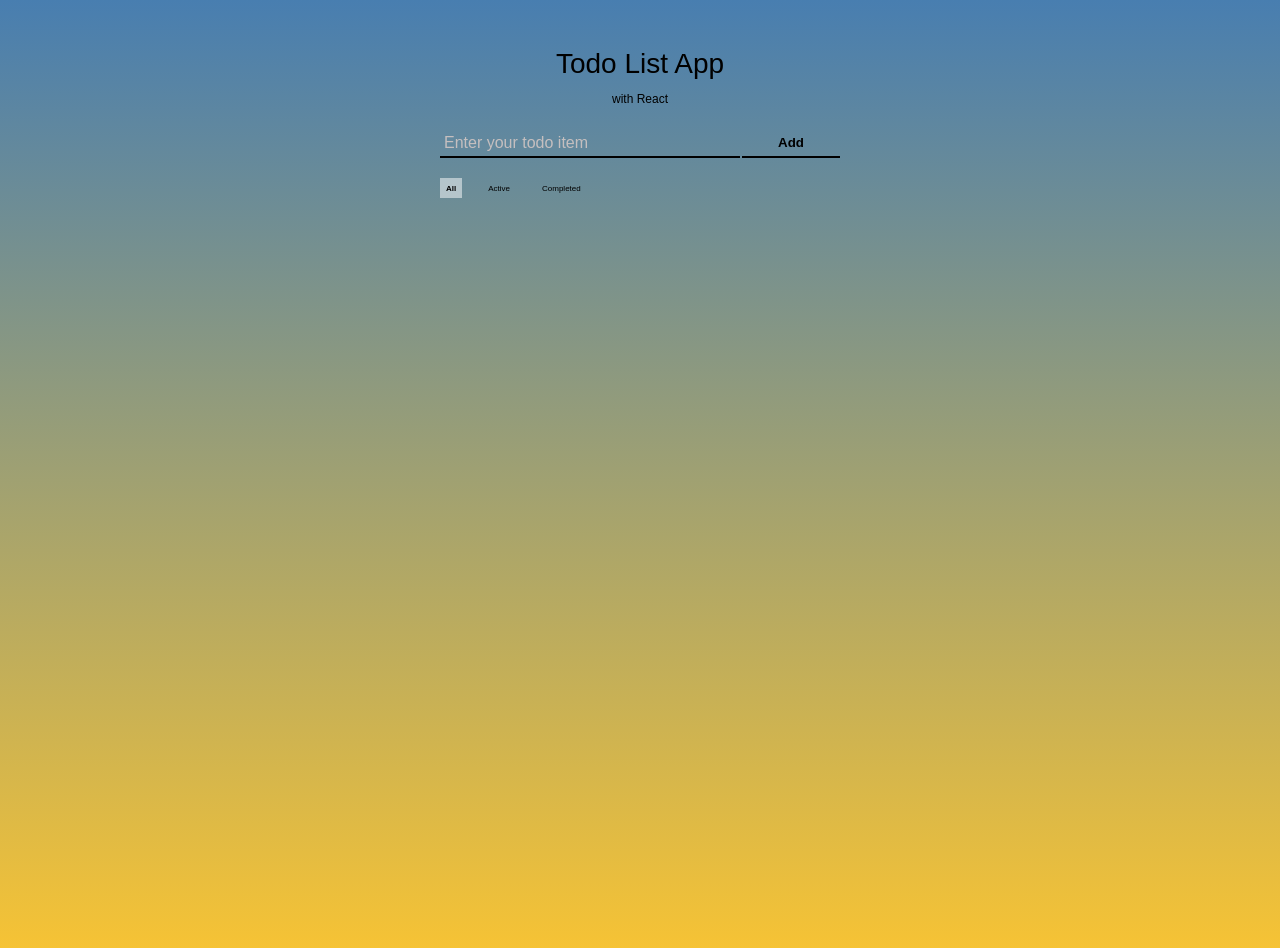
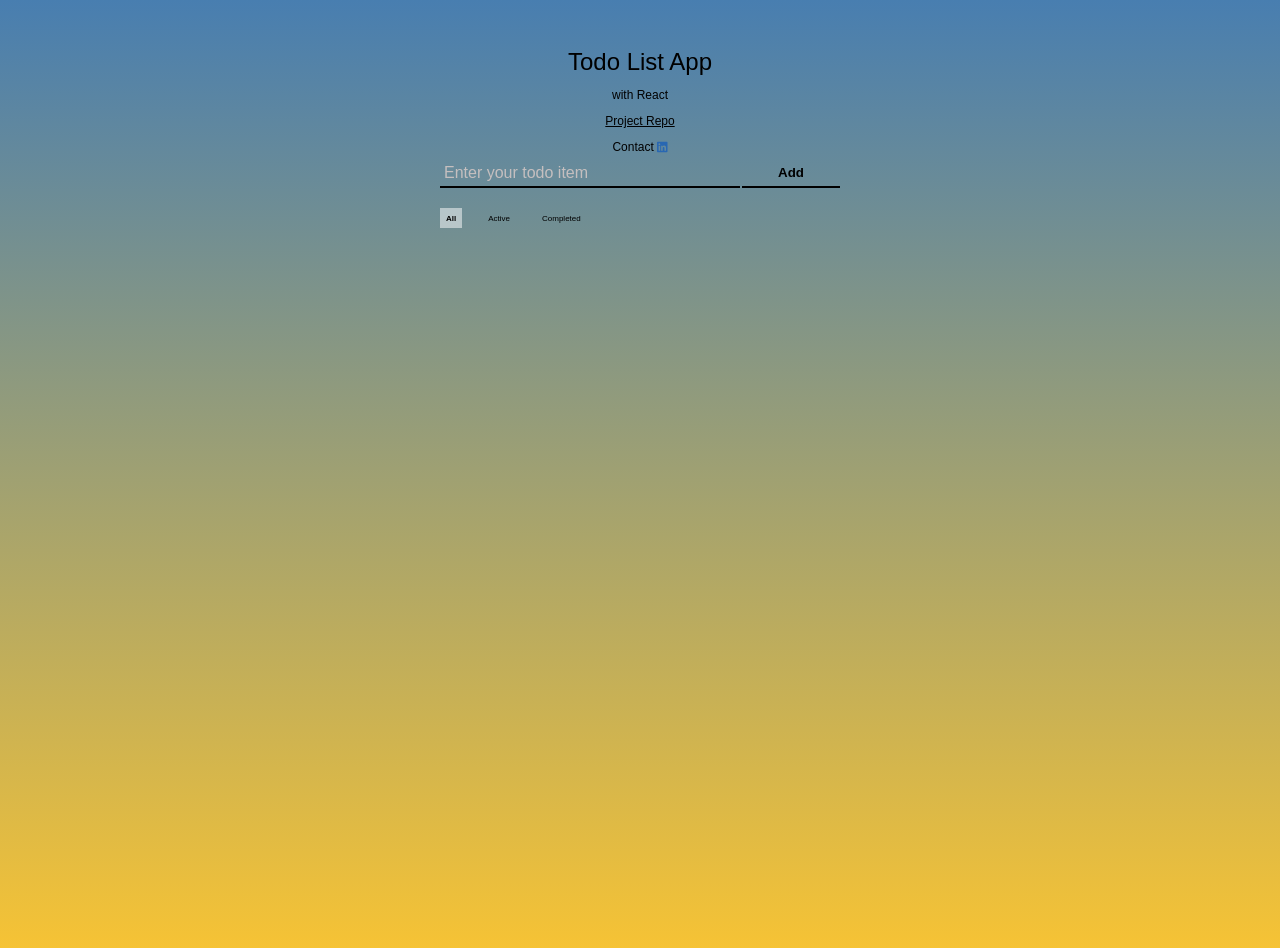
Before and after one commit to hnhon/todolistdemo, a React (Create React App) app: page / in a window 1280 px wide. Shown: the top 948 px of the page. Built offline with nearby package versions, Linux system fonts and the light colour scheme.

Commit message:
add contact section, improve css

```diff
--- a/package.json
+++ b/package.json
@@ -3,6 +3,10 @@
   "version": "0.1.0",
   "private": true,
   "dependencies": {
+    "@fortawesome/fontawesome-svg-core": "^1.2.28",
+    "@fortawesome/free-brands-svg-icons": "^5.13.0",
+    "@fortawesome/free-solid-svg-icons": "^5.13.0",
+    "@fortawesome/react-fontawesome": "^0.1.9",
     "@testing-library/jest-dom": "^4.2.4",
     "@testing-library/react": "^9.4.0",
     "@testing-library/user-event": "^7.2.1",
--- a/src/AddTodo.css
+++ b/src/AddTodo.css
@@ -1,4 +1,5 @@
 .form {
+ margin-top: 30px;
  display: grid;
  grid-template-columns: 75% 25%;
  grid-template-rows: 30px;
--- a/src/Title.css
+++ b/src/Title.css
@@ -1,10 +1,18 @@
+a {
+    color: inherit;
+}
+
 .title {
     height: 40px;
     padding: 40px;
     text-align: center;
-    font-size: 28px;
+    font-size: 1.5rem;
+}
+
+#social {
+    color: #2867B2;
 }
 
 #description {
-    font-size: 12px;
+    font-size: 0.75rem;
 }
--- a/src/title.js
+++ b/src/title.js
@@ -1,13 +1,17 @@
 import React from 'react';
 import './Title.css';
+import { FontAwesomeIcon } from '@fortawesome/react-fontawesome'
+import { faLinkedin } from '@fortawesome/free-brands-svg-icons'
 
 function Title () {
     return (
         <header className='title'>
             Todo List App
-            <p id='description'>
-                with React
-            </p>
+            <div id='description'>
+                <p>with React</p>
+                <a href='https://github.com/hnhon' rel="noopener noreferrer" target="_blank">Project Repo</a>
+                <p>Contact <a href='https://linkedin.com/in/hiunamhon' rel="noopener noreferrer" target="_blank" id='social'> <FontAwesomeIcon icon={faLinkedin} /></a></p>
+            </div>
         </header>
     )
 };
```
Also changed, not shown: src/App.js (+8 -0 lines), 1 other file (tests, documents, lock files or other folders).
